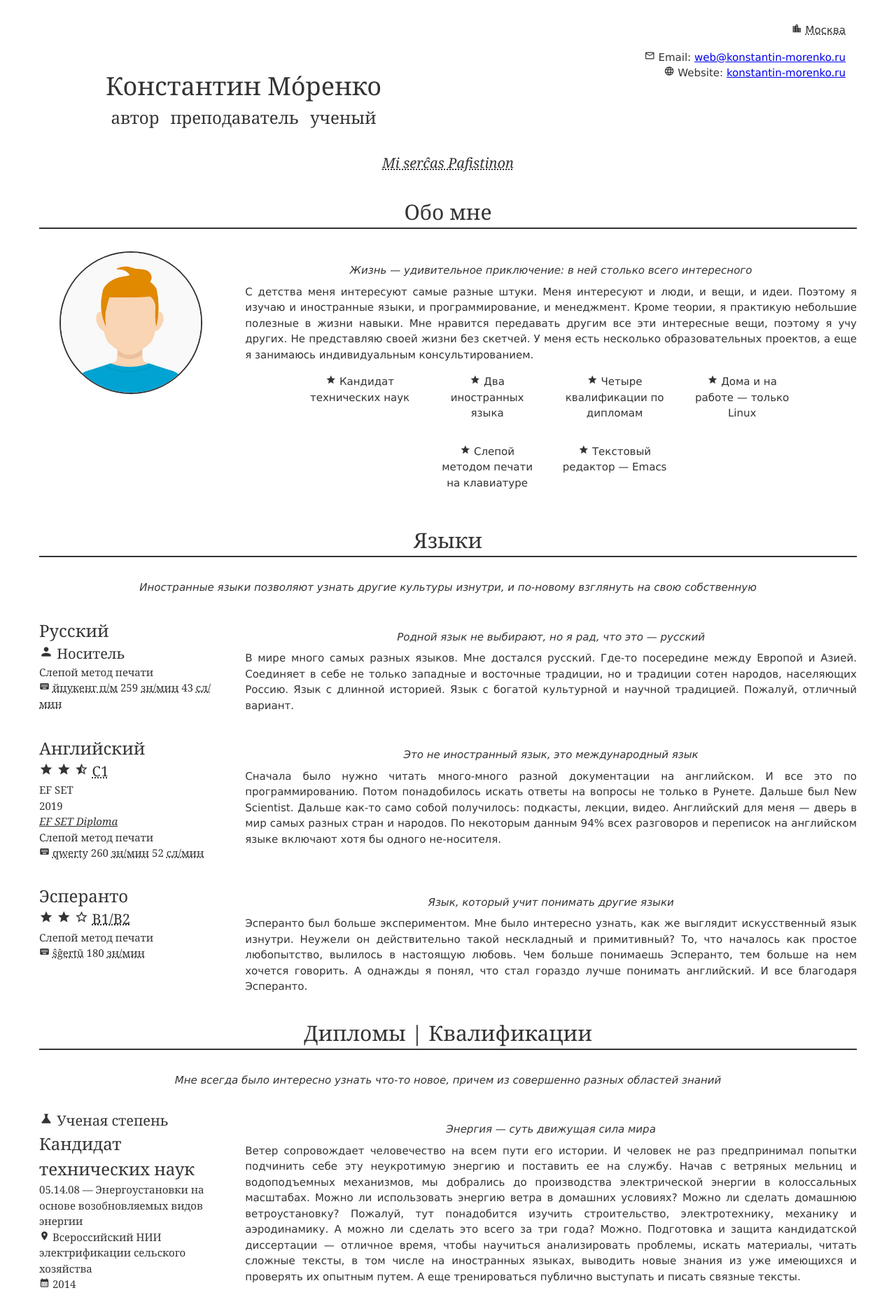
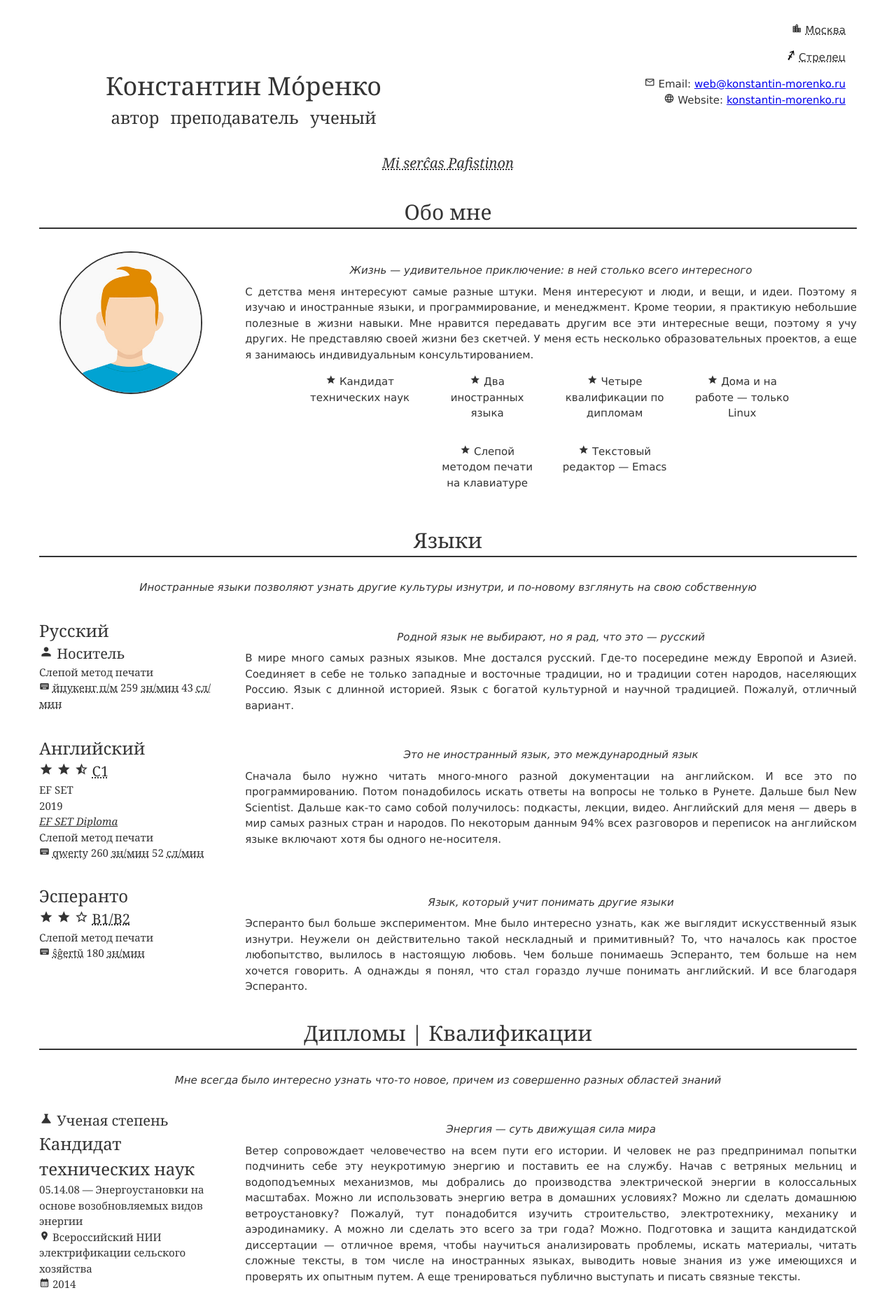
Before and after one commit to konstantin-morenko/jresume, a Jekyll site: the page built from index.md, in a window 1280 px wide. Shown: the top 1880 px of the page at 70% size. Built offline with Jekyll 4.4.1, drawn with Linux system fonts in a browser that asks for light colours.

Commit message:
Sagittarius

```diff
--- a/_includes/header.html
+++ b/_includes/header.html
@@ -9,11 +9,15 @@
     </div>
   </div>
   <div class="rightside">
-    <div class="place">
+    <div class="link-block place">
       <span class="material-icons">location_city</span>
       <abbr title="Этот город самый лучший город на Земле">Москва</abbr>
     </div>
-    <div class="links">
+    <div class="link-block zodiac">
+      <img src="sagittarius.svg" style="height: 16px;">
+      <abbr title="Да, и горжусь этим">Стрелец</abbr>
+    </div>
+    <div class="link-block links">
       {% for link in header.links %}
       <div class="link">
 	{% if link.icon %}
--- a/css/main.scss
+++ b/css/main.scss
@@ -119,7 +119,7 @@ body {
     }
 }
 
-#header .place {
+#header .link-block {
     margin-bottom: 16px;
 }
 
```
Also changed, not shown: sagittarius.svg (added).
